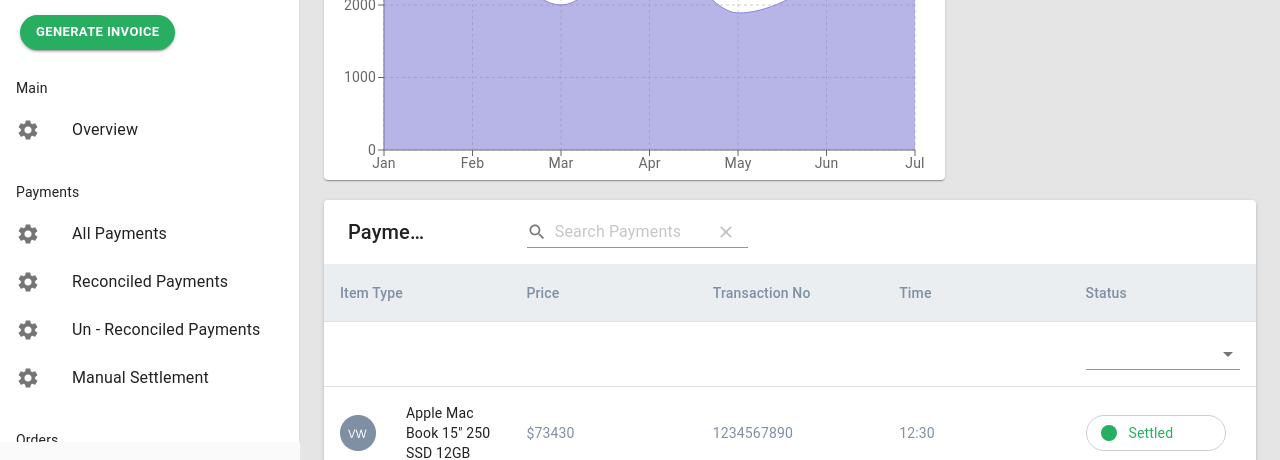
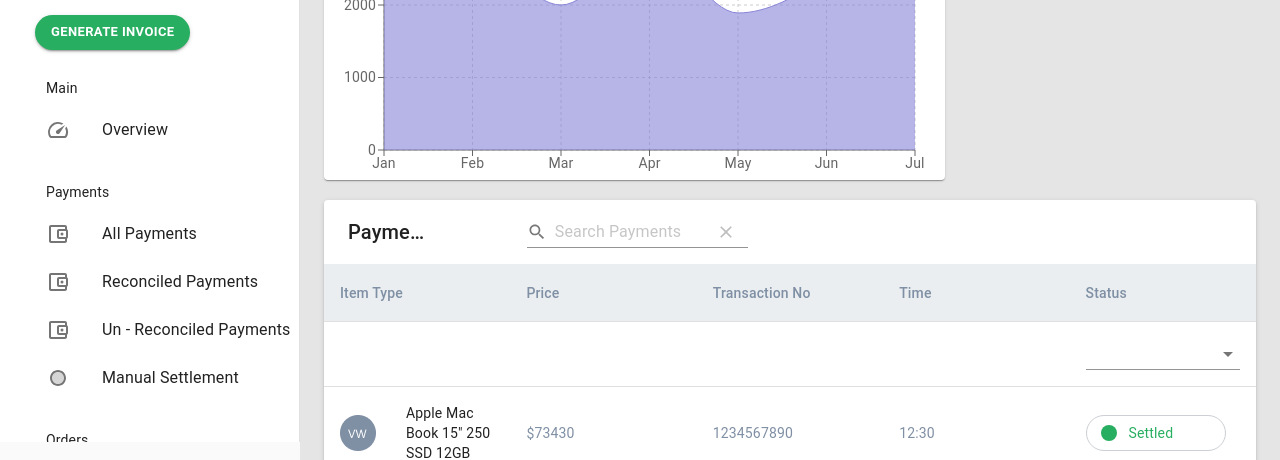
Before and after one commit to TheHelias/trans-monitor, a React (Create React App) app: page / in a window 1280 px wide. Shown: the part 358-818 px from the top of the page. Built offline with nearby package versions, Linux system fonts and the light colour scheme.

Commit message:
fix: rearrange drawer elements and change icons

```diff
--- a/src/components/Drawer.js
+++ b/src/components/Drawer.js
@@ -9,7 +9,11 @@ import ListItem from '@material-ui/core/ListItem'
 import ListItemIcon from '@material-ui/core/ListItemIcon'
 import ListItemText from '@material-ui/core/ListItemText'
 import MenuIcon from '@material-ui/icons/Menu'
-import SettingsIcon from '@material-ui/icons/Settings'
+import AccountBalanceWalletOutlinedIcon from '@material-ui/icons/AccountBalanceWalletOutlined'
+import FiberManualRecordTwoToneIcon from '@material-ui/icons/FiberManualRecordTwoTone'
+import AssignmentOutlinedIcon from '@material-ui/icons/AssignmentOutlined'
+import PermIdentityOutlinedIcon from '@material-ui/icons/PermIdentityOutlined'
+import SpeedIcon from '@material-ui/icons/Speed'
 import Toolbar from '@material-ui/core/Toolbar'
 import SearchIcon from '@material-ui/icons/Search'
 import NotificationsIcon from '@material-ui/icons/NotificationsOutlined'
@@ -127,19 +131,22 @@ const useStyles = makeStyles(theme => ({
   profilePicture: {
     borderRadius: '50%',
     height: '40px'
+  },
+  list: {
+    marginLeft: '15px'
   }
 }))
 const paymentItems = [
-  { label: 'All Payments', icon: <SettingsIcon />, url: '#' },
-  { label: 'Reconciled Payments', icon: <SettingsIcon />, url: '#' },
-  { label: 'Un - Reconciled Payments', icon: <SettingsIcon />, url: '#' },
-  { label: 'Manual Settlement', icon: <SettingsIcon />, url: '#' }
+  { label: 'All Payments', icon: <AccountBalanceWalletOutlinedIcon />, url: '#' },
+  { label: 'Reconciled Payments', icon: <AccountBalanceWalletOutlinedIcon />, url: '#' },
+  { label: 'Un - Reconciled Payments', icon: <AccountBalanceWalletOutlinedIcon />, url: '#' },
+  { label: 'Manual Settlement', icon: <FiberManualRecordTwoToneIcon />, url: '#' }
 ]
 
 const orderItems = [
-  { label: 'All Orders', icon: <SettingsIcon />, url: '#' },
-  { label: 'Pending Orders', icon: <SettingsIcon />, url: '#' },
-  { label: 'Reconciled Orders', icon: <SettingsIcon />, url: '#' }
+  { label: 'All Orders', icon: <AssignmentOutlinedIcon />, url: '#' },
+  { label: 'Pending Orders', icon: <AssignmentOutlinedIcon />, url: '#' },
+  { label: 'Reconciled Orders', icon: <AssignmentOutlinedIcon />, url: '#' }
 ]
 
 function ResponsiveDrawer ({ children }) {
@@ -163,33 +170,33 @@ function ResponsiveDrawer ({ children }) {
         <Button className={classes.invoiceButton} variant='contained'>
           Generate Invoice
         </Button>
-        <ListItem>Main</ListItem>
-        <ListItem button component={Link} to='#'>
+        <ListItem className={classes.list}>Main</ListItem>
+        <ListItem className={classes.list} button component={Link} to='#'>
           <ListItemIcon>
-            <SettingsIcon />
+            <SpeedIcon />
           </ListItemIcon>
           <ListItemText primary='Overview' />
         </ListItem>
         <br />
-        <ListItem>Payments</ListItem>
+        <ListItem className={classes.list}>Payments</ListItem>
         {paymentItems.map((item, index) => (
-          <ListItem button key={index} component={Link} to={item.url}>
+          <ListItem className={classes.list} button key={index} component={Link} to={item.url}>
             <ListItemIcon>{item.icon}</ListItemIcon>
             <ListItemText primary={item.label} />
           </ListItem>
         ))}
         <br />
-        <ListItem>Orders</ListItem>
+        <ListItem className={classes.list}>Orders</ListItem>
         {orderItems.map((item, index) => (
-          <ListItem button key={index} component={Link} to={item.url}>
+          <ListItem className={classes.list} button key={index} component={Link} to={item.url}>
             <ListItemIcon>{item.icon}</ListItemIcon>
             <ListItemText primary={item.label} />
           </ListItem>
         ))}
         <br />
-        <ListItem button component={Link} to='#'>
+        <ListItem className={classes.list} button component={Link} to='#'>
           <ListItemIcon>
-            <SettingsIcon />
+            <PermIdentityOutlinedIcon />
           </ListItemIcon>
           <ListItemText primary='Merchant Profile' />
         </ListItem>
```
